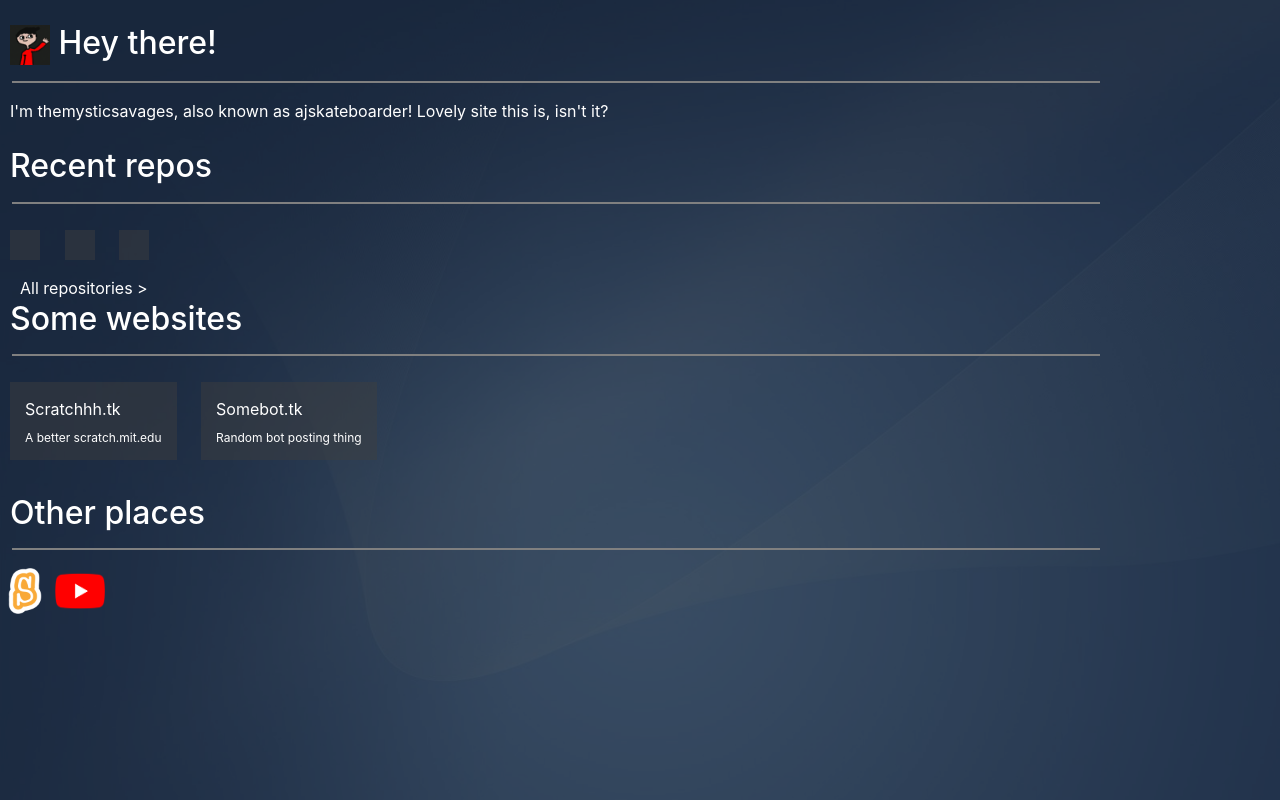
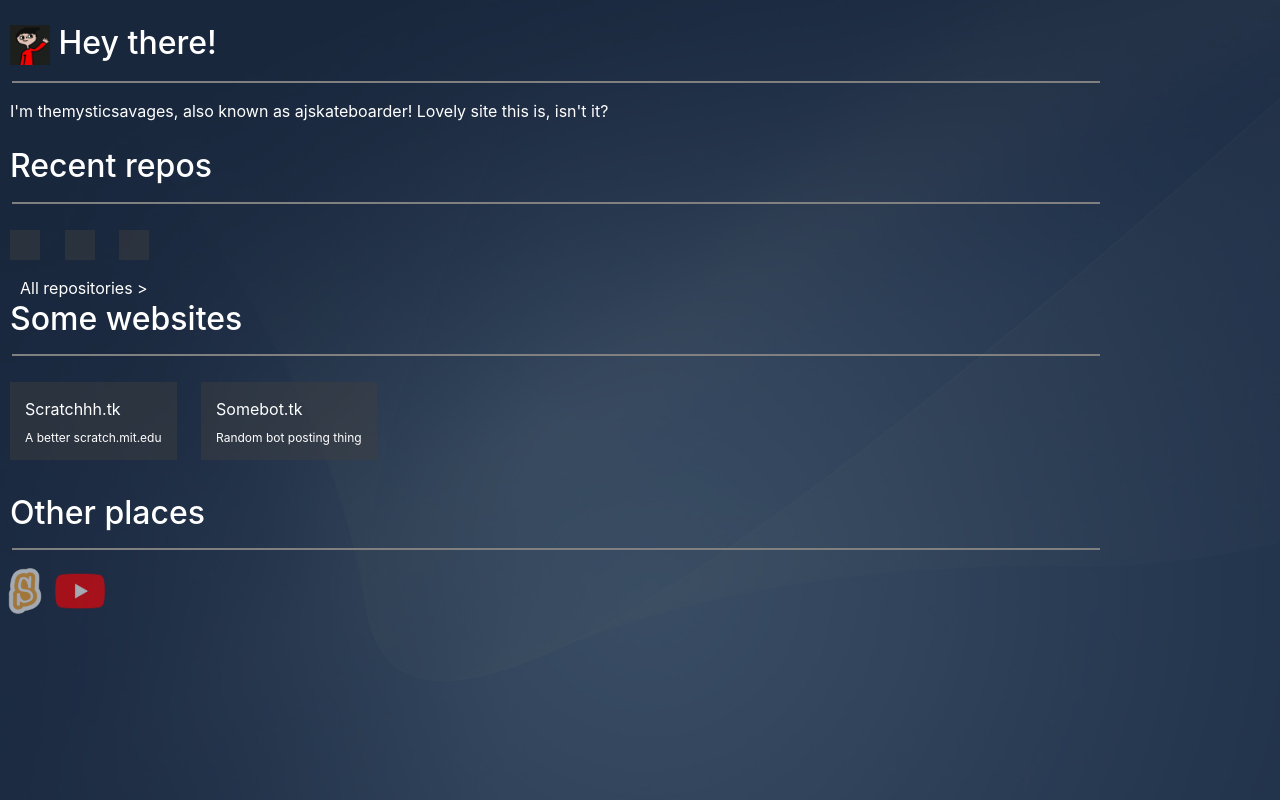
Before and after one commit to themysticsavages/ajskateboarder.github.io, a plain HTML site: page index.html in a window 1280 px wide. Drawn offline with nearby package versions, Linux system fonts and the light colour scheme; no server answers.

Commit message:
Update styles.css

```diff
--- a/styles.css
+++ b/styles.css
@@ -3,4 +3,6 @@ body { background-color: #202020; }
 h2 { color: white; margin-left: 10px; }
 stuff { color: white; margin-left: 10px; text-decoration: none; }
 .header { height:2px; border-width:0; color: #808080; background-color: #808080; width: 85%; margin-left: 12px;}
-.bg { position: fixed; top: 0; left: 0; width: 100%; height: 100%; z-index: -1; background-image: url('./background.jpg'); background-size: cover; background-repeat: no-repeat; background-position: center; opacity: 0.3; }
+.bg { position: fixed; top: 0; left: 0; width: 100%; height: 100%; z-index: -1; background-image: url('./assets/background.jpg'); background-size: cover; background-repeat: no-repeat; background-position: center; opacity: 0.3; }
+.pict { opacity: 0.6; }
+.pict:hover { opactity: 0.9; }
```
